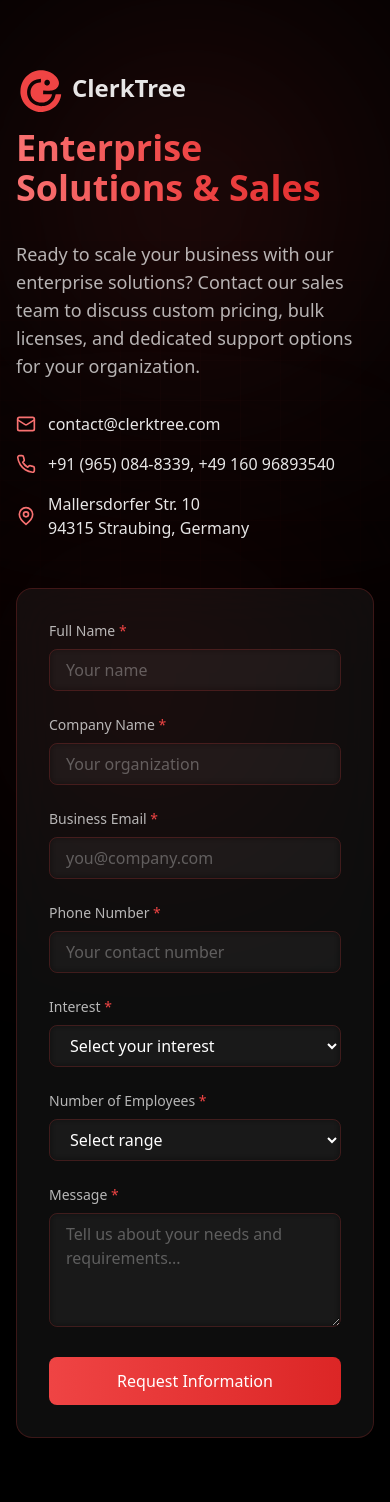
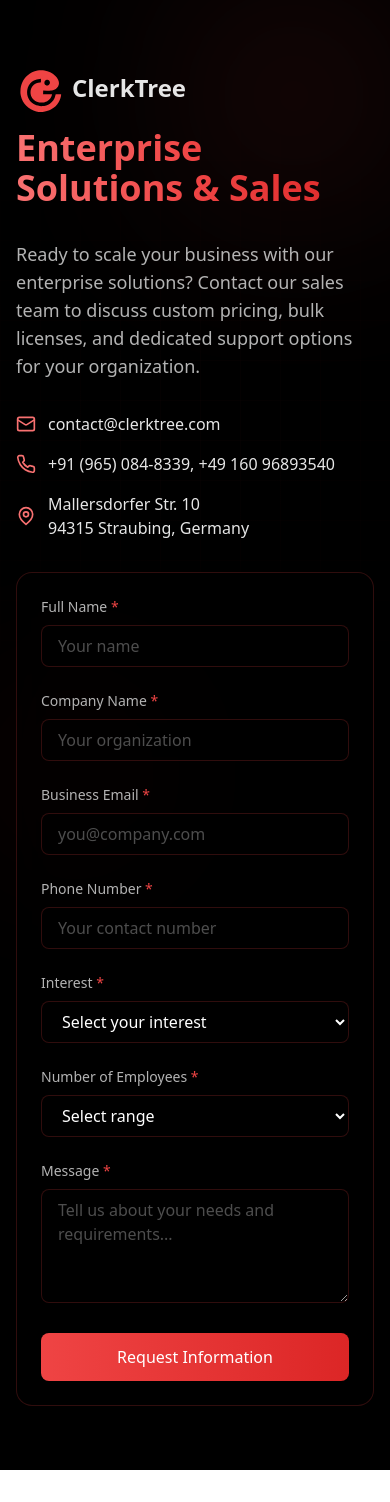
Before and after one commit to Gonna-AI/Frontend, a React (Vite) app: page /contact in a window 390 px wide. After the commit the page ends 1470 px from the top, so only its background shows below. Built offline with nearby package versions, Linux system fonts and the light colour scheme; no server answers.

Commit message:
fixed contact page

```diff
--- a/src/pages/Contact.tsx
+++ b/src/pages/Contact.tsx
@@ -9,14 +9,14 @@
       <div className="fixed inset-0">
         {/* Red Gradient Background */}
         <div
-          className="absolute top-0 right-0 -translate-y-1/4 translate-x-1/4 w-[800px] h-[800px] opacity-40"
+          className="absolute top-0 right-0 -translate-y-1/4 translate-x-1/4 w-96 md:w-[800px] h-96 md:h-[800px] opacity-40"
           style={{
             background: 'radial-gradient(circle, rgba(239,68,68,0.4) 0%, rgba(239,68,68,0.1) 40%, transparent 100%)',
             filter: 'blur(80px)',
           }}
         />
         <div
-          className="absolute bottom-0 left-0 translate-y-1/4 -translate-x-1/4 w-[600px] h-[600px] opacity-30"
+          className="absolute bottom-0 left-0 translate-y-1/4 -translate-x-1/4 w-72 md:w-[600px] h-72 md:h-[600px] opacity-30"
           style={{
             background: 'radial-gradient(circle, rgba(185,28,28,0.4) 0%, rgba(185,28,28,0.1) 40%, transparent 100%)',
             filter: 'blur(80px)',
@@ -43,7 +43,7 @@
         transition={{ duration: 0.5 }}
         className="max-w-4xl mx-auto relative z-10"
       >
-        {/* Added Logo SVG and ClerkTree text */}
+        {/* Logo and Company Name */}
         <div className="flex items-center gap-2 mb-4">
           <svg
             viewBox="0 0 464 468"
@@ -58,7 +58,7 @@
           Enterprise Solutions & Sales
         </h1>
 
-        <div className="grid md:grid-cols-3 gap-12">
+        <div className="grid md:grid-cols-3 gap-8 md:gap-12">
           {/* Contact Information */}
           <motion.div
             initial={{ opacity: 0, x: -20 }}
@@ -86,7 +86,7 @@
                 className="flex items-center gap-3"
               >
                 <Phone className="w-5 h-5 text-red-400" />
-                <a href="tel:+1234567890" className="hover:text-red-400 transition-colors">
+                <a href="tel:+919650848339" className="hover:text-red-400 transition-colors">
                   +91 (965) 084-8339, +49 160 96893540
                 </a>
               </motion.div>
@@ -106,7 +106,7 @@
             initial={{ opacity: 0, x: 20 }}
             animate={{ opacity: 1, x: 0 }}
             transition={{ duration: 0.5, delay: 0.4 }}
-            className="md:col-span-2 space-y-6 backdrop-blur-xl bg-white/5 p-8 rounded-2xl border border-red-500/20"
+            className="md:col-span-2 space-y-6 backdrop-blur-xl bg-black/40 md:bg-white/5 p-6 md:p-8 rounded-2xl border border-red-500/20"
           >
             <div className="grid md:grid-cols-2 gap-6">
               <div>
@@ -116,7 +116,7 @@
                 <input
                   type="text"
                   placeholder="Your name"
-                  className="w-full px-4 py-2 bg-transparent backdrop-blur-sm border border-red-500/20 rounded-lg focus:outline-none focus:border-red-500 transition-colors text-white placeholder:text-white/30"
+                  className="w-full px-4 py-2 bg-black/40 md:bg-transparent backdrop-blur-sm border border-red-500/20 rounded-lg focus:outline-none focus:border-red-500 transition-colors text-white placeholder:text-white/30"
                   required
                 />
               </div>
@@ -128,7 +128,7 @@
                 <input
                   type="text"
                   placeholder="Your organization"
-                  className="w-full px-4 py-2 bg-transparent backdrop-blur-sm border border-red-500/20 rounded-lg focus:outline-none focus:border-red-500 transition-colors text-white placeholder:text-white/30"
+                  className="w-full px-4 py-2 bg-black/40 md:bg-transparent backdrop-blur-sm border border-red-500/20 rounded-lg focus:outline-none focus:border-red-500 transition-colors text-white placeholder:text-white/30"
                   required
                 />
               </div>
@@ -140,7 +140,7 @@
                 <input
                   type="email"
                   placeholder="you@company.com"
-                  className="w-full px-4 py-2 bg-transparent backdrop-blur-sm border border-red-500/20 rounded-lg focus:outline-none focus:border-red-500 transition-colors text-white placeholder:text-white/30"
+                  className="w-full px-4 py-2 bg-black/40 md:bg-transparent backdrop-blur-sm border border-red-500/20 rounded-lg focus:outline-none focus:border-red-500 transition-colors text-white placeholder:text-white/30"
                   required
                 />
               </div>
@@ -152,7 +152,7 @@
                 <input
                   type="tel"
                   placeholder="Your contact number"
-                  className="w-full px-4 py-2 bg-transparent backdrop-blur-sm border border-red-500/20 rounded-lg focus:outline-none focus:border-red-500 transition-colors text-white placeholder:text-white/30"
+                  className="w-full px-4 py-2 bg-black/40 md:bg-transparent backdrop-blur-sm border border-red-500/20 rounded-lg focus:outline-none focus:border-red-500 transition-colors text-white placeholder:text-white/30"
                   required
                 />
               </div>
@@ -162,7 +162,7 @@
                   Interest <span className="text-red-500">*</span>
                 </label>
                 <select
-                  className="w-full px-4 py-2 bg-transparent backdrop-blur-sm border border-red-500/20 rounded-lg focus:outline-none focus:border-red-500 transition-colors text-white"
+                  className="w-full px-4 py-2 bg-black/40 md:bg-transparent backdrop-blur-sm border border-red-500/20 rounded-lg focus:outline-none focus:border-red-500 transition-colors text-white"
                   required
                 >
                   <option value="" className="bg-black">Select your interest</option>
@@ -178,7 +178,7 @@
                   Number of Employees <span className="text-red-500">*</span>
                 </label>
                 <select
-                  className="w-full px-4 py-2 bg-transparent backdrop-blur-sm border border-red-500/20 rounded-lg focus:outline-none focus:border-red-500 transition-colors text-white"
+                  className="w-full px-4 py-2 bg-black/40 md:bg-transparent backdrop-blur-sm border border-red-500/20 rounded-lg focus:outline-none focus:border-red-500 transition-colors text-white"
                   required
                 >
                   <option value="" className="bg-black">Select range</option>
@@ -197,7 +197,7 @@
               <textarea
                 rows={4}
                 placeholder="Tell us about your needs and requirements..."
-                className="w-full px-4 py-2 bg-transparent backdrop-blur-sm border border-red-500/20 rounded-lg focus:outline-none focus:border-red-500 transition-colors text-white placeholder:text-white/30"
+                className="w-full px-4 py-2 bg-black/40 md:bg-transparent backdrop-blur-sm border border-red-500/20 rounded-lg focus:outline-none focus:border-red-500 transition-colors text-white placeholder:text-white/30"
                 required
               ></textarea>
             </div>
```
